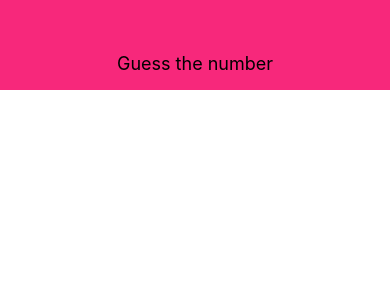
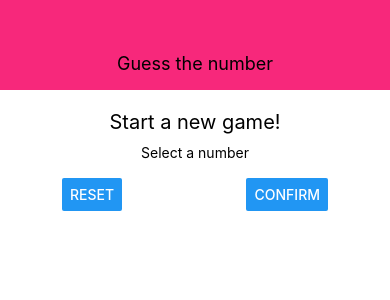
Before and after one commit to VisheshSingh/GuessNumber-React-native, a React Native app: screen / in a window 390 px wide. Shown: the top 300 px of the page. Built offline with nearby package versions, Linux system fonts and the light colour scheme.

Commit message:
Start Game Screen component

```diff
--- a/App.js
+++ b/App.js
@@ -2,11 +2,13 @@
 import { StyleSheet, Text, View } from 'react-native';
 
 import Header from './components/Header';
+import StartGameScreen from './screens/StartGameScreen';
 
 export default function App() {
   return (
     <View style={styles.screen}>
       <Header title='Guess the number' />
+      <StartGameScreen />
     </View>
   );
 }
--- /dev/null
+++ b/screens/StartGameScreen.js
@@ -0,0 +1,40 @@
+import React from 'react';
+import { View, StyleSheet, Text, TextInput, Button } from 'react-native';
+
+const StartGameScreen = props => {
+  return (
+    <View style={styles.screen}>
+      <Text style={styles.title}>Start a new game!</Text>
+      <View style={styles.inputContainer}>
+        <Text>Select a number</Text>
+        <TextInput />
+        <View style={styles.buttonContainer}>
+          <Button title='Reset' onPress={() => {}} />
+          <Button title='Confirm' onPress={() => {}} />
+        </View>
+      </View>
+    </View>
+  );
+};
+
+const styles = StyleSheet.create({
+  screen: {
+    flex: 1,
+    padding: 10,
+    alignItems: 'center'
+  },
+  title: { fontSize: 20, marginVertical: 10 },
+  inputContainer: {
+    width: 300,
+    maxWidth: '80%',
+    alignItems: 'center'
+  },
+  buttonContainer: {
+    flexDirection: 'row',
+    width: '100%',
+    justifyContent: 'space-between',
+    paddingHorizontal: 15
+  }
+});
+
+export default StartGameScreen;
```
